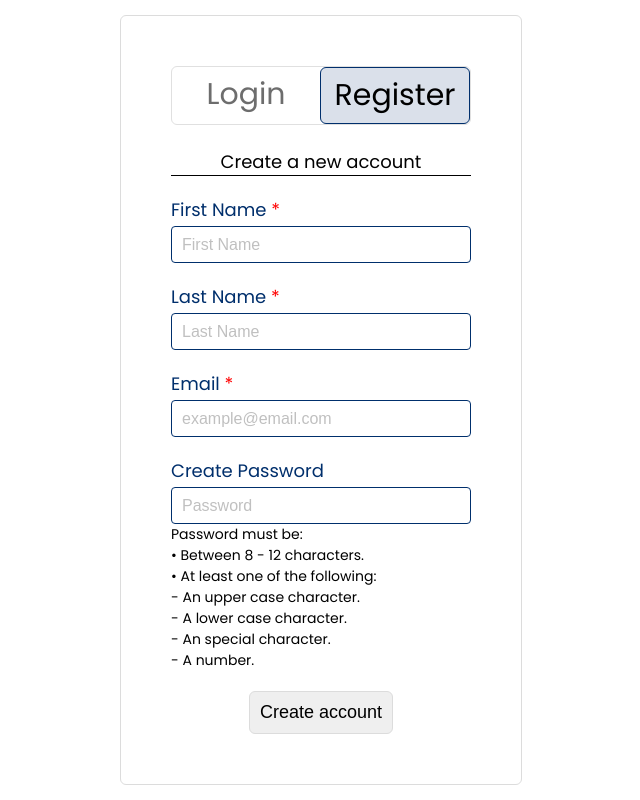
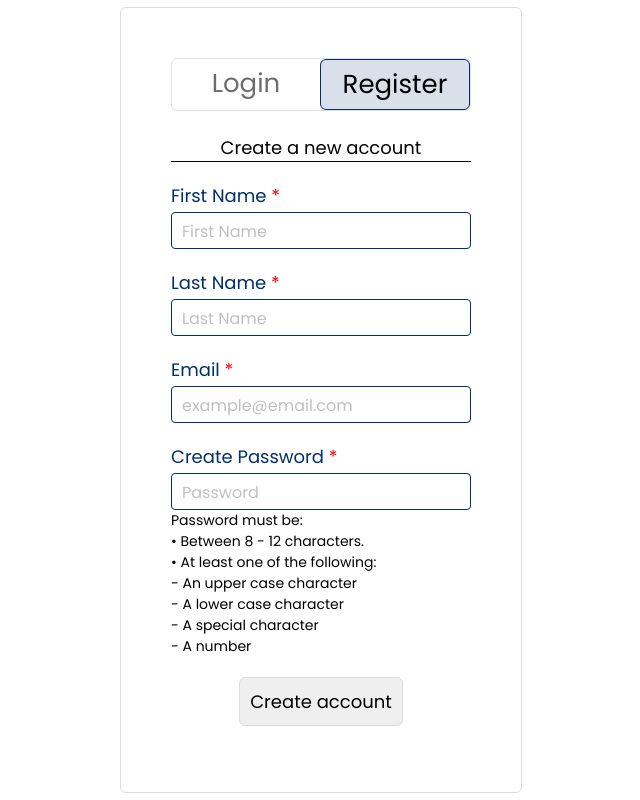
Before and after one commit to YanShtein/react_form, a React (Create React App) app: page / in a window 1280 px wide. Both pictures are taken after a click on the element "Register". Shown: the whole page, without its empty margins (319-959 px from the left). Built offline with nearby package versions, Linux system fonts and the light colour scheme.

Commit message:
added credentials

```diff
--- a/src/components/Login.js
+++ b/src/components/Login.js
@@ -1,10 +1,10 @@
 import { useFormik } from 'formik';
 import { useEffect } from 'react';
 import * as Yup from 'yup';
-import useResponse from '../useResponse';
+import useLogin from '../useLogin';
 
 export default function Login() {
-  const { submit, isLoading, response } = useResponse();
+  const { response, submitLogin } = useLogin();
 
   const formik = useFormik({
     initialValues: {
@@ -17,16 +17,23 @@ export default function Login() {
         .email('Invalid email address')
         .required('Required'),
       password: Yup.string()
-        .min(8, 'Please enetr a valid password')
+        .min(8, 'Min 8 characters.')
         .required('Required'),
     }),
 
-    onSubmit: (values, { resetForm }) => {
+    onSubmit: (values) => {
       console.log({Login: values});
-      submit(formik.values);
-      resetForm();
+      submitLogin(values.email, values.password);
     }
   });
+
+  useEffect(() => {
+    if (response && response.type === 'success') {
+      formik.resetForm();
+    }
+  }, [response])
+
+  // login if email but not password
 
   return (
     <form onSubmit={formik.handleSubmit}>
@@ -40,7 +47,7 @@ export default function Login() {
           {...formik.getFieldProps('email')}
         />
         {formik.touched.email && formik.errors.email ?
-          <small>{formik.errors.email}</small> : null}
+          <small className='errors'>{formik.errors.email}</small> : null}
       </div>
       <div className='form_section'>
         <label htmlFor='password'>Password</label>
@@ -51,13 +58,16 @@ export default function Login() {
           {...formik.getFieldProps('password')}
         />
         {formik.touched.password && formik.errors.password ?
-          <small>{formik.errors.password}</small> : null}
+          <small className='errors'>{formik.errors.password}</small> : null}
       </div>
       <div className='submit'>
         <button type='submit'>
-          {isLoading ? 'Loading...' : 'Login to your account'}
+          Login to your account
         </button>
-        {response ? <p>Logged in!</p> : null}
+        {
+          response === null ? null :
+          <p>{response.message}</p>
+        }
       </div>
     </form>
   )
--- a/src/components/Register.js
+++ b/src/components/Register.js
@@ -1,4 +1,5 @@
 import { useFormik } from 'formik';
+import { useEffect } from 'react';
 import * as Yup from 'yup';
 import useResponse from '../useResponse';
 
@@ -30,12 +31,19 @@ export default function Register() {
         .required('Required'),
     }),
 
-    onSubmit: (values, { resetForm }) => {
+    onSubmit: (values) => {
       console.log({Register: values});
       submit(formik.values);
-      resetForm();
     }
   });
+
+  useEffect(() => {
+    if (response && response.type === 'success') {
+      formik.resetForm();
+    }
+  }, [response]);
+
+  // register check if email exist
 
   return (
     <form onSubmit={formik.handleSubmit}>
@@ -52,7 +60,7 @@ export default function Register() {
           {...formik.getFieldProps('firstName')}
         />
         {formik.touched.firstName && formik.errors.firstName ?
-          <small>{formik.errors.firstName}</small> : null}
+          <small className='errors'>{formik.errors.firstName}</small> : null}
       </div>
       <div className='form_section'>
         <label
@@ -65,8 +73,8 @@ export default function Register() {
           placeholder='Last Name'
           {...formik.getFieldProps('lastName')}
         />
-        {formik.touched.firstName && formik.errors.firstName ?
-          <small>{formik.errors.firstName}</small> : null}
+        {formik.touched.lastName && formik.errors.lastName ?
+          <small className='errors'>{formik.errors.lastName}</small> : null}
       </div>
       <div className='form_section'>
         <label
@@ -80,10 +88,13 @@ export default function Register() {
           {...formik.getFieldProps('email')}
         />
         {formik.touched.email && formik.errors.email ?
-          <small>{formik.errors.email}</small> : null}
+          <small className='errors'>{formik.errors.email}</small> : null}
       </div>
       <div className='form_section'>
-        <label htmlFor='password'>Create Password</label>
+        <label
+          htmlFor='password'
+          className='required'>Create Password
+        </label>
         <input
           id='password'
           type='password'
@@ -91,20 +102,23 @@ export default function Register() {
           {...formik.getFieldProps('password')}
         />
         {formik.touched.password && formik.errors.password ?
-          <small>{formik.errors.password}</small> : null}
+          <small className='errors'>{formik.errors.password}</small> : null}
         <div className='password'>
-          <p>Password must be:</p>
-          <p>• Between 8 - 12 characters.</p>
-          <p>• At least one of the following:</p>
-          <p>- An upper case character.</p>
-          <p>- A lower case character.</p>
-          <p>- An special character.</p>
-          <p>- A number.</p>
+          <small>Password must be:</small>
+          <small>• Between 8 - 12 characters.</small>
+          <small>• At least one of the following:</small>
+          <small>- An upper case character</small>
+          <small>- A lower case character</small>
+          <small>- A special character</small>
+          <small>- A number</small>
         </div>
       </div>
       <div className='submit'>
-        <button type='submit'>Create account</button>
-        {response ? <p>Registered succefully!</p> : null}
+        <button type='submit'>
+          {isLoading ? 'Loading...' : 'Create account'}
+        </button>
+        <p>{response && 'Success!'}</p>
+        {/* {response.type === 'success' ? <p>{response.message}</p> : <p>{response.message}</p>} */}
       </div>
     </form>
   )
--- a/src/index.css
+++ b/src/index.css
@@ -52,6 +52,7 @@ code {
   font-weight: 300;
   padding: 5px 8px;
   color: #6d6d6d;
+  font-size: 26px;
 }
 
 .selected {
@@ -68,9 +69,8 @@ code {
   margin-top: 20px;
 }
 
-.submit {
-  text-align: center;
-  margin-top: 20px;
+.errors {
+  color: red;
 }
 
 .new-account {
@@ -80,16 +80,23 @@ code {
   border-bottom: 1px solid black;
 }
 
+.submit {
+  text-align: center;
+  margin-top: 20px;
+}
+
 .submit button {
   cursor: pointer;
   border: 1px solid #dcdcdc;
   border-radius: 6px;
   padding: 10px;
   font-size: 18px;
+  font-family: inherit;
 }
 
 button:hover {
   border: 1px solid #002f6c;
+  color: #002f6c;
 }
 
 .inline-error {
@@ -109,10 +116,6 @@ label {
   color: red;
 }
 
-small {
-  color: red;
-}
-
 input {
   height: 35px;
   font-size: 18px;
@@ -120,6 +123,7 @@ input {
   border: 1px solid #002f6c;
   border-radius: 4px;
   padding: 0 10px;
+  font-family: inherit;
 }
 
 input::placeholder {
@@ -131,8 +135,15 @@ input::placeholder {
   font-size: 14px;
 }
 
-.password p {
+.password small {
+  display: block;
   font-size: 14px;
   margin: 0;
   padding: 0;
 }
+
+@media (max-width: 591px) and (max-height: 950px) {
+  .form {
+    border: none;
+  }
+}
--- /dev/null
+++ b/src/loginData.js
@@ -0,0 +1,16 @@
+const users = [
+  {
+    id: '1',
+    user: 'Helly Shwartz',
+    email: 'helly@gmail.com',
+    password: 'Passwordhelly',
+  },
+  {
+    id: '2',
+    user: 'James Potter',
+    email: 'james@gmail.com',
+    password: 'Passwordjames',
+  }
+];
+
+export default users;
--- /dev/null
+++ b/src/useLogin.js
@@ -0,0 +1,55 @@
+import { useState } from "react";
+import users from "./loginData";
+
+// function validateLogin(email, password) {
+
+//   let isExist = users.filter(user => {
+//     return user.email === email && user.password === password;
+//   });
+
+//   return new Promise((resolve, reject) => {
+//     if (isExist.length > 0) {
+//       resolve(console.log(`${email} logged in succefully!`))
+//     } else {
+//       reject(new Error(console.log(`${email} doesnt exist!`)))
+//     }
+//   })
+// };
+
+// export default isLoginValid;
+
+const wait = (ms) => new Promise((resolve) => setTimeout(resolve, ms));
+
+const useLogin = () => {
+  const [response, setResponse] = useState(null);
+
+  const submitLogin = async (email, password) => {
+
+    let isExist = users.filter(user => {
+      return user.email === email && user.password === password;
+    });
+
+    try {
+      await wait(2000);
+      if (isExist.length > 0) {
+        setResponse({
+          type: 'success',
+          message: `${email} logged in succefully!`,
+        })
+      } else {
+        setResponse({
+          type: 'error',
+          message: `${email} doesnt exist!`,
+        })
+      }
+    } catch (error) {
+      return new Error('Something went wrong!')
+    } finally {
+      console.log('Session ended.')
+    };
+  };
+
+  return { response, submitLogin };
+};
+
+export default useLogin;
```
